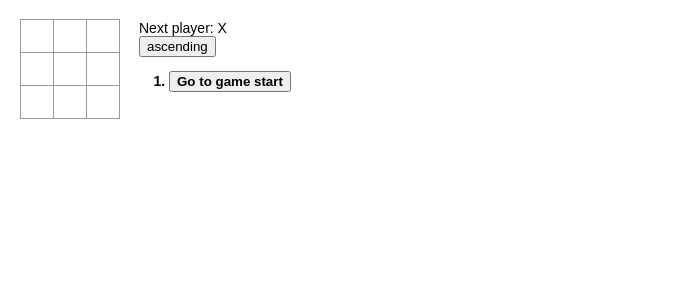
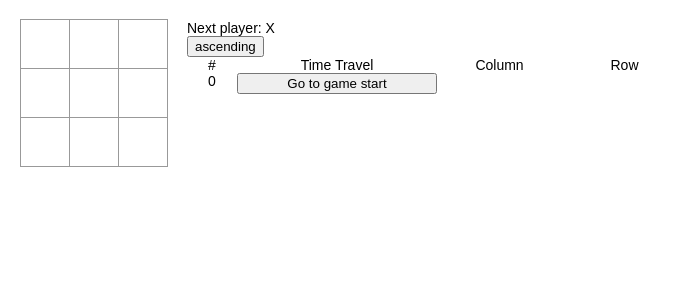
Before and after one commit to BillyBunn/tic-tac-toe, a React (Create React App) app: page / in a window 1280 px wide. Shown: the top 300 px of the page, without its empty margins (0-682 px from the left). Built offline with nearby package versions, Linux system fonts and the light colour scheme.

Commit message:
updates styles and move list

```diff
--- a/src/components/Game.js
+++ b/src/components/Game.js
@@ -59,13 +59,12 @@ class Game extends React.Component {
       const desc = move ? `Go to move # ${move}` : `Go to game start`;
       const [col, row] = step.move;
       return (
-        <li key={move} className={current === step ? 'current-move' : null}>
+        <div key={move} className={current === step ? 'current-move' : null}>
+          <span>{move}</span>
           <button onClick={() => this.jumpTo(move)}>{desc}</button>
-          <p>
-            {col && `col: ${col}`}
-            {row && `, row: ${row}`}
-          </p>
-        </li>
+          <span>{col && col}</span>
+          <span>{row && row}</span>
+        </div>
       );
     });
 
@@ -92,7 +91,15 @@ class Game extends React.Component {
           <button onClick={() => this.toggleAscending()}>
             {this.state.ascending ? 'ascending' : 'descending'}
           </button>
-          <ol>{this.state.ascending ? moves : moves.reverse()}</ol>
+          <div className="moves">
+            <div>
+              <span>#</span>
+              <span>Time Travel</span>
+              <span>Column</span>
+              <span>Row</span>
+            </div>
+            {this.state.ascending ? moves : moves.reverse()}
+          </div>
         </div>
       </div>
     );
--- a/src/styles/Game.css
+++ b/src/styles/Game.css
@@ -1,6 +1,8 @@
-/* *, *:before, *:after {
+*,
+*:before,
+*:after {
   box-sizing: border-box;
-} */
+}
 
 body {
   font: 14px 'Century Gothic', Futura, sans-serif;
@@ -28,13 +30,13 @@ ul {
   float: left;
   font-size: 24px;
   font-weight: bold;
-  line-height: 34px;
-  height: 34px;
+  line-height: 50px;
+  height: 50px;
   margin-right: -1px;
   margin-top: -1px;
   padding: 0;
   text-align: center;
-  width: 34px;
+  width: 50px;
 }
 
 .square:focus {
@@ -51,18 +53,30 @@ ul {
 }
 
 .game-info {
+  flex: 1;
   margin-left: 20px;
+  max-width: 500px;
 }
 
-.game-info ol {
+.moves {
+  display: flex;
+  flex-direction: column;
 }
 
-.game-info ol li p {
-  display: inline;
-  margin-left: 15px;
+.moves > div {
+  display: grid;
+  grid-template-columns: 10% 40% 25% 25%;
+  text-align: center;
 }
 
-.current-move,
-.current-move button {
-  font-weight: bold;
+@media (max-width: 500px) {
+  .game {
+    flex-direction: column;
+  }
+  .game-board {
+    margin-bottom: 15px;
+  }
+  .game-info {
+    margin-left: 0;
+  }
 }
```
